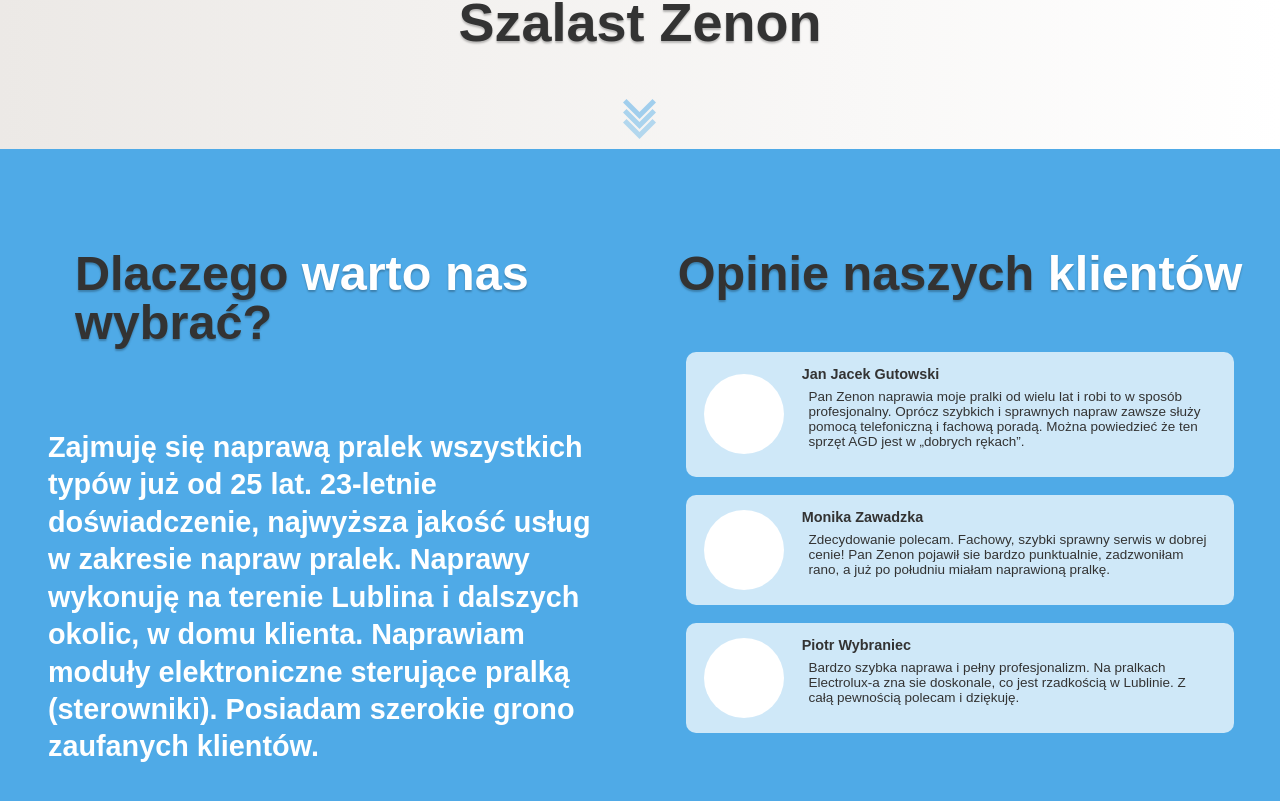
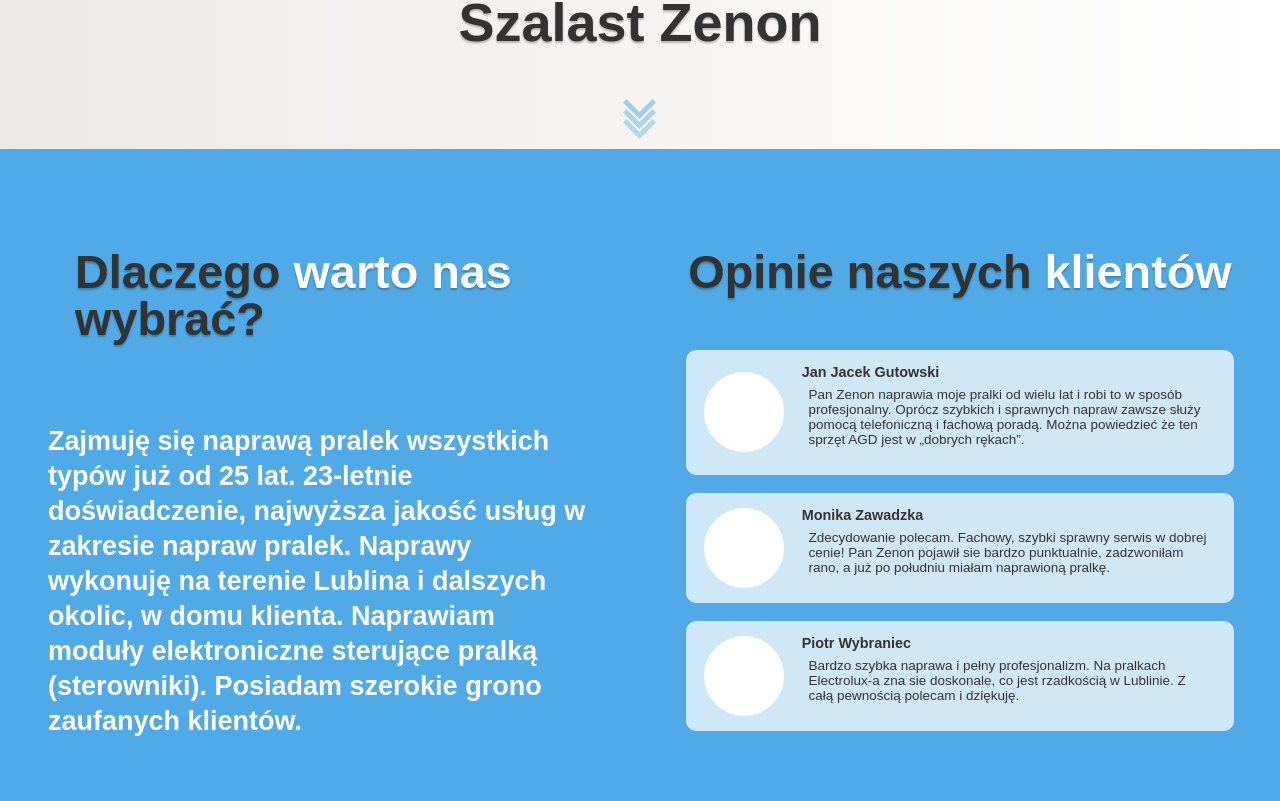
Before and after one commit to alfycode/naprawa-pralek-website, a React (Create React App) app: page / in a window 1280 px wide. Shown: the part 651-1452 px from the top of the page. Built offline with nearby package versions, Linux system fonts and the light colour scheme.

Commit message:
ALFY-22 : fix: 'nie chce mi sie zyc juz'

```diff
--- a/src/pages/AboutUs/AboutUsElements.js
+++ b/src/pages/AboutUs/AboutUsElements.js
@@ -12,14 +12,12 @@ export const AboutUsContentWrap = styled.div`
     width: 80%;
   }
   @media screen and (min-width: 960px) {
-
     width: ${(props) => (props.right ? "50%" : "50%")};
   }
 `;
 export const AboutUsTitle = styled.h2`
   width: 250px;
   font-size: 4.5em;
-
   font-weight: 800;
   text-align: center;
   line-height: 1em;
@@ -27,24 +25,24 @@ export const AboutUsTitle = styled.h2`
   text-shadow: 0px 2px 2px rgba(0, 0, 0, 0.25);
   padding-top: 0.5em;
   @media screen and (min-width: 550px) {
-
     width: 350px;
   }
   @media screen and (min-width: 960px) {
     width: ${(props) => (props.right ? "fit-content" : "350px")};
-    font-size: ${(props) => (props.right ? "2.4em" : "2.2em")};
-
+    font-size: ${(props) => (props.right ? "2.2em" : "2.2em")};
     text-align: left;
     padding-top: 100px;
   }
   @media screen and (min-width: 1280px) {
-
     width: ${(props) => (props.right ? "fit-content" : "490px")};
-    font-size: 2.7em;
+    font-size: 2.6em;
   }
   @media screen and (min-width: 1600px) {
     width: ${(props) => (props.right ? "fit-content" : "550px")};
-
+    font-size: 3em;
+  }
+  @media screen and (min-width: 1920px) {
+    width: ${(props) => (props.right ? "fit-content" : "600px")};
     font-size: 3em;
   }
 `;
@@ -57,14 +55,10 @@ export const AboutUsText = styled.p`
   line-height: 1.3em;
   text-align: center;
   color: #fff;
-  /* background-color: red; */
   width: 85%;
   @media screen and (min-width: 960px) {
-
-    font-size: 1.6em;
+    font-size: 1.5em;
     text-align: left;
-    /* padding-left: 1em; */
-
     margin-top: 1em;
   }
 `;
@@ -77,11 +71,8 @@ export const AboutUsOpinionsWrap = styled.div`
   align-items: center;
   gap: 3em;
 
-
   @media screen and (min-width: 768px) {
     width: 95%;
-
-
   }
   @media screen and (min-width: 960px) {
     gap: 1em;
@@ -118,7 +109,6 @@ export const ClientProfilePicture = styled.div`
 
   @media screen and (orientation: landscape) {
     max-width: 80px;
-
   }
 `;
 export const ClientOpinionTextWrap = styled.div`
```
